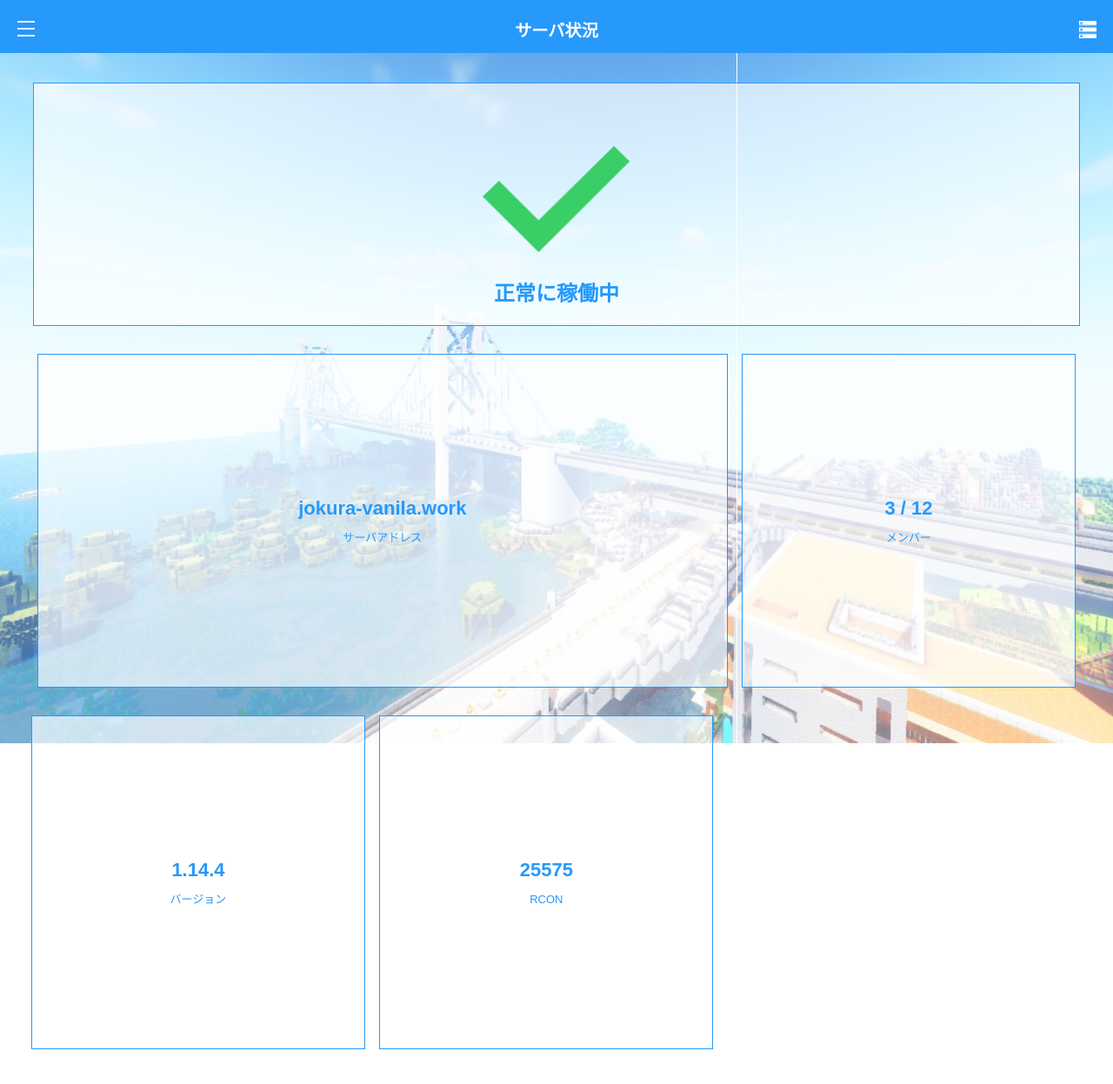
After one commit to smpny7/jokura.net, a PHP site: page /server in a window 1280 px wide. The commit adds this page. Shown: the whole page at 87% size. Run offline with PHP 8.4, Linux system fonts and the light colour scheme.

Commit message:
サーバ状況 UI完成

```diff
--- a/assets/css/index.css
+++ b/assets/css/index.css
@@ -2,6 +2,10 @@
 @import url("/assets/css/common.css");
 @import url("/assets/css/menu.css");
 @import url("/assets/css/header.css");
+
+.header_title::before {
+    content: "ホーム";
+}
 
 .block {
     height: 40px;
--- /dev/null
+++ b/assets/css/server.css
@@ -0,0 +1,84 @@
+@charset "utf-8";
+@import url("/assets/css/common.css");
+@import url("/assets/css/menu.css");
+@import url("/assets/css/header.css");
+
+.header_title::before {
+    content: "サーバ状況";
+}
+
+.block {
+    height: 40px;
+}
+
+div[class*="server_box"] {
+    background-color: #ffffffad;
+    border: solid 1px #2699fb;
+    vertical-align: bottom;
+}
+
+.server_box1 {
+    display: inline-block;
+    height: 280px;
+    position: relative;
+    width: 94vw;
+}
+
+.server_box2 {
+    display: inline-block;
+    height: 30vw;
+    margin-top: 2.5vw;
+    width: 62vw;
+}
+
+.server_box3 {
+    display: inline-block;
+    height: 30vw;
+    margin-top: 2.5vw;
+    margin-left: 1vw;
+    width: 30vw;
+}
+
+.server_box4 {
+    display: inline-block;
+    height: 30vw;
+    margin-top: 2.5vw;
+    width: 30vw;
+}
+
+.server_box5 {
+    display: inline-block;
+    height: 30vw;
+    margin: 2.5vw 33.1vw 0 1vw;
+    width: 30vw;
+}
+
+.server_working {
+    height: 123px;
+    margin-top: 72px;
+}
+
+div[class*="server_text_"] {
+    color: #2699fb;
+    font-family: Arial;
+    left: 0;
+    right: 0;
+}
+
+.server_text_1 {
+    font-size: 24px;
+    font-weight: bold;
+    position: absolute;
+    top: 230px;
+}
+
+.server_text_2, .server_text_4, .server_text_6, .server_text_8 {
+    font-size: 22px;
+    font-weight: bold;
+    margin-top: 13vw;
+}
+
+.server_text_3, .server_text_5, .server_text_7, .server_text_9 {
+    font-size: 13px;
+    margin-top: 16px;
+}
--- a/assets/php/header.php
+++ b/assets/php/header.php
@@ -1,4 +1,4 @@
 <header>
-    <div class="header_title">ホーム</div>
+    <div class="header_title"></div>
     <a class="header_link" href="/server"><img class="header_server" src="/assets/img/server.png" alt="画像" oncontextmenu="return false;" onselectstart="return false;" onmousedown="return false;"></a>
 </header>
--- a/assets/php/menu.php
+++ b/assets/php/menu.php
@@ -6,6 +6,7 @@
 <nav>
     <div class="menu_container">
     <a class="menu_home" href="/"><img class="menu_icon_home" src="/assets/img/home.png" alt="画像" oncontextmenu="return false;" onselectstart="return false;" onmousedown="return false;"><div class="menu_text_home">ホーム</div></a><br>
+    <a class="menu_gallery" href="account"><img class="menu_icon_gallery" src="/assets/img/gallery.png" alt="画像" oncontextmenu="return false;" onselectstart="return false;" onmousedown="return false;"><div class="menu_text_gallery">ピクチャ</div></a><br>
     <a class="menu_online" href="account"><img class="menu_icon_online" src="/assets/img/online.png" alt="画像" oncontextmenu="return false;" onselectstart="return false;" onmousedown="return false;"><div class="menu_text_online">オンラインユーザ</div></a><br>
     <a class="menu_power" href="account"><img class="menu_icon_power" src="/assets/img/power.png" alt="画像" oncontextmenu="return false;" onselectstart="return false;" onmousedown="return false;"><div class="menu_text_power">起動・終了</div></a><br>
     <a class="menu_restart" href="account"><img class="menu_icon_restart" src="/assets/img/restart.png" alt="画像" oncontextmenu="return false;" onselectstart="return false;" onmousedown="return false;"><div class="menu_text_restart">再起動</div></a><br>
@@ -13,8 +14,7 @@
     <a class="menu_history" href="account"><img class="menu_icon_history" src="/assets/img/history.png" alt="画像" oncontextmenu="return false;" onselectstart="return false;" onmousedown="return false;"><div class="menu_text_history">バックアップ履歴</div></a><br>
     <a class="menu_recovery" href="account"><img class="menu_icon_recovery" src="/assets/img/recovery.png" alt="画像" oncontextmenu="return false;" onselectstart="return false;" onmousedown="return false;"><div class="menu_text_recovery">データ復元</div></a><br>
     <a class="menu_settings" href="account"><img class="menu_icon_settings" src="/assets/img/settings.png" alt="画像" oncontextmenu="return false;" onselectstart="return false;" onmousedown="return false;"><div class="menu_text_settings">設定</div></a><br>
-    <a class="menu_copyright" href="account"><img class="menu_icon_copyright" src="/assets/img/copyright.png" alt="画像" oncontextmenu="return false;" onselectstart="return false;" onmousedown="return false;"><div class="menu_text_copyright">Copyright.</div></a><br>
     </div>
 </nav>
 <script src="https://ajax.googleapis.com/ajax/libs/jquery/3.3.1/jquery.min.js"></script>
-<script type="text/javascript" src="./assets/js/drawerMenu.js"></script>
+<script type="text/javascript" src="/assets/js/drawerMenu.js"></script>
--- /dev/null
+++ b/server/index.php
@@ -0,0 +1,30 @@
+<!DOCTYPE html>
+<html lang="ja">
+<head>
+    <meta charset="UTF-8">
+    <meta name="robots" content="noindex">
+    <meta name="viewport" content="width=device-width, initial-scale=1.0">
+    <title>サーバ状況</title>
+    <link rel="stylesheet" href="/assets/css/reset.css">
+    <link rel="stylesheet" href="/assets/css/server.css">
+</head>
+
+<body>
+    <?php include '../assets/php/header.php'?>
+
+    <main>
+        <img class="background" src="/assets/img/background.jpg" alt="画像" oncontextmenu="return false;" onselectstart="return false;" onmousedown="return false;">
+
+        <div class="block"></div>
+        <div class="server_box1"><img class="server_working" src="/assets/img/working.png" alt="画像" oncontextmenu="return false;" onselectstart="return false;" onmousedown="return false;"><div class="server_text_1">正常に稼働中</div></div>
+        <div class="server_box2"><div class="server_text_2">jokura-vanila.work</div><div class="server_text_3">サーバアドレス</div></div>
+        <div class="server_box3"><div class="server_text_4">3 / 12</div><div class="server_text_5">メンバー</div></div>
+        <div class="server_box4"><div class="server_text_6">1.14.4</div><div class="server_text_7">バージョン</div></div>
+        <div class="server_box5"><div class="server_text_8">25575</div><div class="server_text_9">RCON</div></div>
+
+        <div class="block"></div>
+    </main>
+
+    <?php include '../assets/php/menu.php' ?>
+</body>
+</html>
--- a/skin.html
+++ b/skin.html
@@ -7,6 +7,6 @@
     <title>TestPage</title>
 </head>
 <body>
-    <img src="/assets/php/skin/TUIUS.php" alt="画像">
+    <img src="/assets/php/skin/kit130101.php" alt="画像">
 </body>
 </html>
--- a/skin.txt
+++ /dev/null
@@ -1,3 +0,0 @@
-https://api.mojang.com/users/profiles/minecraft/TUIUS
-
-https://sessionserver.mojang.com/session/minecraft/profile/3046de602001464da1d4261fb46252f6
```
Also changed, not shown: assets/img/copyright.png (deleted), assets/img/gallery.png (added), assets/img/notWorking.png (added), assets/img/working.png (added).
